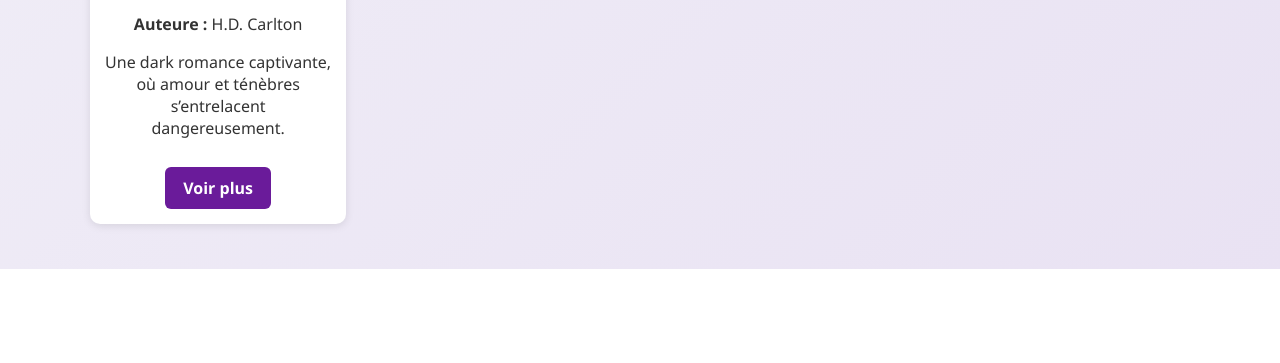
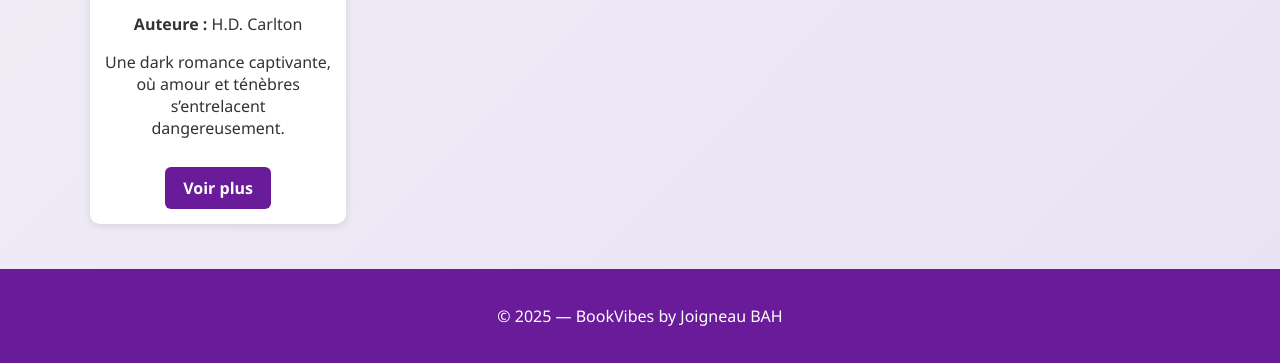
Before and after one commit to mervamy-web/BookVibes, a plain HTML site: page recommandations.html in a window 1280 px wide. Shown: the part 1313-1676 px from the top of the page. Before the commit the page ends 1582 px from the top, so only its background shows below. Drawn offline with Linux system fonts and the light colour scheme.

Commit message:
recommandations.html

```diff
--- a/recommandations.html
+++ b/recommandations.html
@@ -81,3 +81,11 @@
   </section>
 
 </main>
+
+ <footer>
+    <p>© 2025 — BookVibes by Joigneau BAH</p>
+  </footer>
+
+  <script src="script.js"></script>
+</body>
+</html>
```
